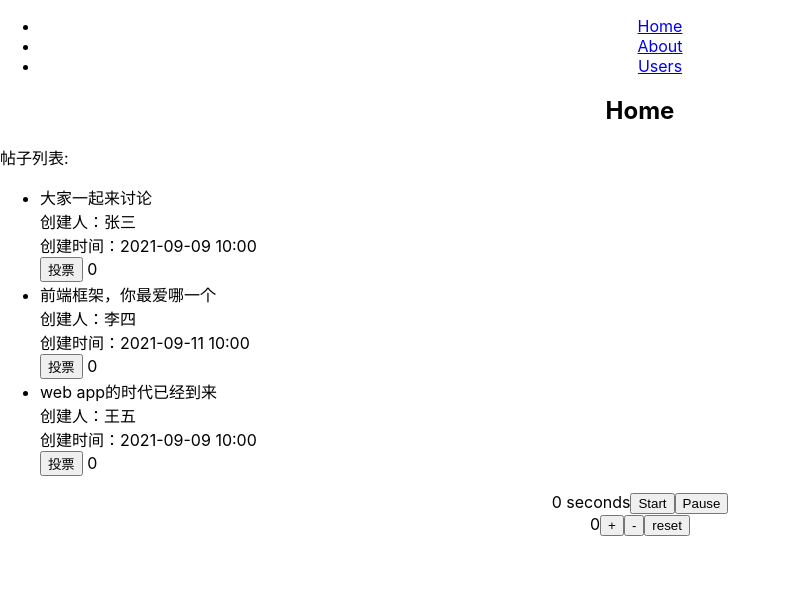
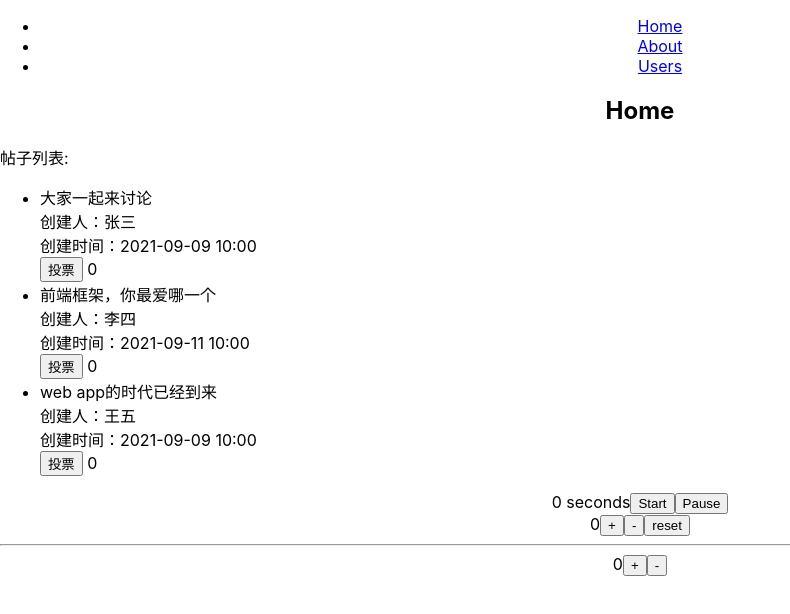
Before and after one commit to wanglei123/react-demo, a React (Create React App) app: page / in a window 1280 px wide. Shown: the top 614 px of the page, without its empty margins (0-790 px from the left). Built offline with nearby package versions, Linux system fonts and the light colour scheme.

Commit message:
增加react-redux

```diff
--- a/src/App.js
+++ b/src/App.js
@@ -4,6 +4,7 @@ import PostList from './Post/PostList';
 import Header from './Post/header';
 import Timer from './Timer'
 import Count from './Count/Count'
+import Count2 from './count'
 
 function App() {
   return (
@@ -12,6 +13,8 @@ function App() {
       <PostList></PostList>
       <Timer></Timer>
       <Count></Count>
+      <hr/>
+      <Count2></Count2>
     </div>
   );
 }
--- /dev/null
+++ b/src/count.js
@@ -0,0 +1,32 @@
+import store from './store';
+import { connect } from 'react-redux';
+
+
+const add = () => {
+  store.dispatch({ type: 'ADD' });
+};
+const minuse = () => {
+  store.dispatch({ type: 'MINUS' });
+};
+
+const mapStateToProps = (state) => {
+  return {
+    count: state.count
+  }
+}
+const mapDispatchToProps = {
+  add,minuse
+}
+
+function count(props) {
+  console.log('props', props);
+  return (
+    <div>
+      {props.count}
+      <button onClick={add}>+</button>
+      <button onClick={minuse}>-</button>
+    </div>
+  );
+};
+
+export default connect(mapStateToProps,mapDispatchToProps)(count);
--- a/src/index.js
+++ b/src/index.js
@@ -3,10 +3,14 @@ import ReactDOM from 'react-dom';
 import './index.css';
 import App from './App';
 // import reportWebVitals from './reportWebVitals'; 要注释掉，不然启动报错
+import store from './store';
+import { Provider } from 'react-redux';
 
 ReactDOM.render(
   <React.StrictMode>
-    <App />
+    <Provider store={store}>
+      <App />
+    </Provider>
   </React.StrictMode>,
   document.getElementById('root')
 );
--- /dev/null
+++ b/src/store/index.js
@@ -0,0 +1,20 @@
+import {createStore} from 'redux'
+
+const counterReducer = (state = {count: 0}, action) => {
+  switch(action.type){
+    case 'ADD':
+      return {
+        ...state,
+        count: state.count + 1
+      };
+    case 'MINUS':
+      return {
+        ...state,
+        count: state.count - 1
+      };
+    default:
+      return state
+  }
+}
+
+export default createStore(counterReducer)
```
Also changed, not shown: 1 other file (tests, documents, lock files or other folders).
